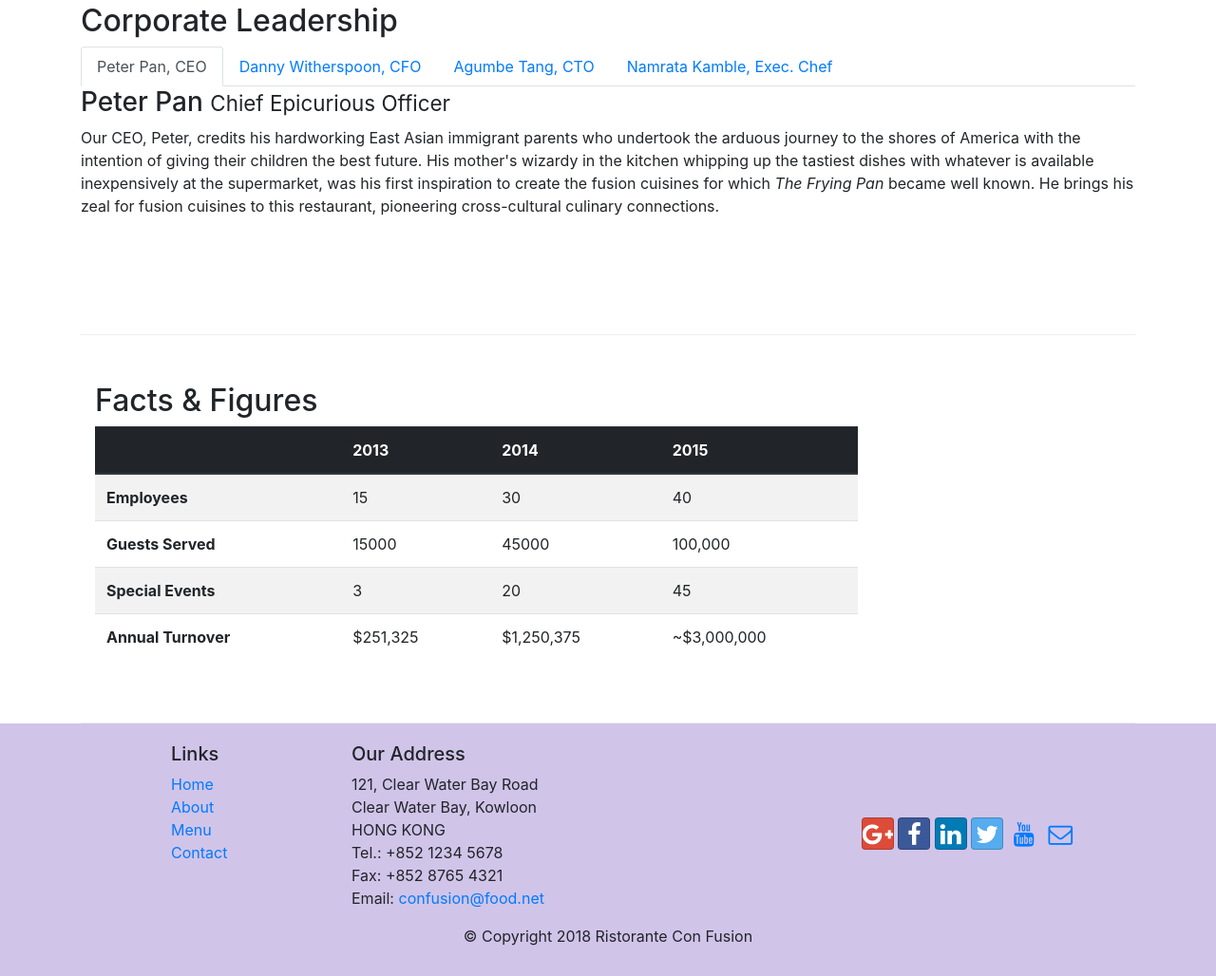
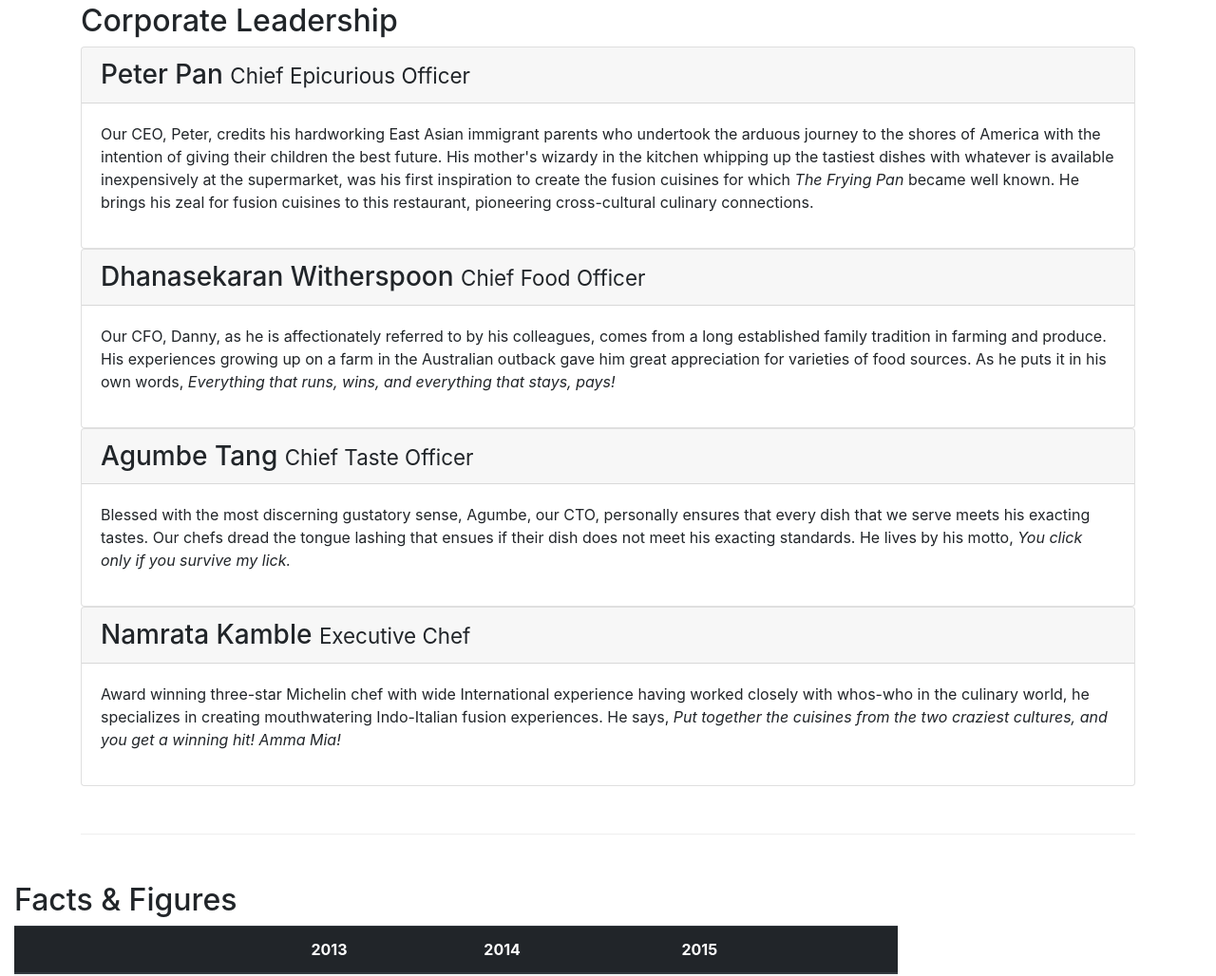
Before and after one commit to NK439/CONFUSION, a website: page aboutus.html in a window 1280 px wide. Shown: the part 1019-2047 px from the top of the page at 95% size. Drawn offline with nearby package versions, Linux system fonts and the light colour scheme.

Commit message:
Accordion

```diff
--- a/aboutus.html
+++ b/aboutus.html
@@ -100,44 +100,75 @@
         <div class = "row row-content">
             <div>
                 <h2>Corporate Leadership</h2>
-                <ul class="nav nav-tabs">
-                    <li class="nav-item">
-                      <a class="nav-link active" href="#peter"
-                        role="tab" data-toggle="tab">Peter Pan, CEO</a>
-                    </li>
-                    <li class="nav-item">
-                      <a class="nav-link" href="#danny" role="tab"
-                        data-toggle="tab">Danny Witherspoon, CFO</a>
-                    </li>
-                    <li class="nav-item">
-                      <a class="nav-link" href="#agumbe"role="tab"
-                        data-toggle="tab">Agumbe Tang, CTO</a>
-                    </li>
-                    <li class="nav-item">
-                      <a class="nav-link" href="#namrata" role="tab"
-                        data-toggle="tab">Namrata Kamble, Exec. Chef</a>
-                    </li>
-                </ul>
-                <div class="tab-content">
-                    <div role="tabpanel" class="tab-pane fade show active" id="peter">
-                        <h3>Peter Pan <small>Chief Epicurious Officer</small></h3>
-                        <p class = " d-none d-sm-block">Our CEO, Peter, credits his hardworking East Asian immigrant parents who undertook the arduous journey to the shores of America with the intention of giving their children the best future. His mother's wizardy in the kitchen whipping up the tastiest dishes with whatever is available inexpensively at the supermarket, was his first inspiration to create the fusion cuisines for which <em>The Frying Pan</em> became well known. He brings his zeal for fusion cuisines to this restaurant, pioneering cross-cultural culinary connections.</p>
+
+                <div id="accordion">
+                    <div class="card">
+                        <div class="card-header" role="tab" id="peterhead">
+                        <h3 class="mb-0">
+                            <a data-toggle="collapse" data-target="#peter">
+                            Peter Pan <small>Chief Epicurious Officer</small>
+                            </a>
+                        </h3>
+                        </div>
+                        <div class="collapse show" id="peter" data-parent="#accordion">
+                            <div class="card-body">
+                                <p class ="d-none d-sm-block">Our CEO, Peter, credits his hardworking East Asian immigrant parents who undertook the arduous journey to the shores of America with the intention of giving their children the best future. His mother's wizardy in the kitchen whipping up the tastiest dishes with whatever is available inexpensively at the supermarket, was his first inspiration to create the fusion cuisines for which <em>The Frying Pan</em> became well known. He brings his zeal for fusion cuisines to this restaurant, pioneering cross-cultural culinary connections.</p>
+                            </div>
+                        </div>
                     </div>
-                    <div role="tabpanel" class="tab-pane fade" id="danny">
-                    <h3>Dhanasekaran Witherspoon <small>Chief Food Officer</small></h3>
-                    <p class = " d-none d-sm-block">Our CFO, Danny, as he is affectionately referred to by his colleagues, comes from a long established family tradition in farming and produce. His experiences growing up on a farm in the Australian outback gave him great appreciation for varieties of food sources. As he puts it in his own words, <em>Everything that runs, wins, and everything that stays, pays!</em></p>
+
+
+                    <div class="card">
+                        <div class="card-header" role="tab" id="dannyhead">
+                        <h3 class="mb-0">
+                            <a data-toggle="collapse" data-target="#danny">
+                                Dhanasekaran Witherspoon <small> Chief Food Officer</small>
+                            </a>
+                        </h3>
+                        </div>
+                        <div class="collapse show" id="danny" data-parent="#accordion">
+                            <div class="card-body">
+                                <p class = " d-none d-sm-block">Our CFO, Danny, as he is affectionately referred to by his colleagues, comes from a long established family tradition in farming and produce. His experiences growing up on a farm in the Australian outback gave him great appreciation for varieties of food sources. As he puts it in his own words, <em>Everything that runs, wins, and everything that stays, pays!</em></p>
+                            </div>
+                        </div>
                     </div>
-                    <div role="tabpanel" class="tab-pane fade" id="agumbe">
-                        <h3>Agumbe Tang <small>Chief Taste Officer</small></h3>
-                        <p class = " d-none d-sm-block">Blessed with the most discerning gustatory sense, Agumbe, our CTO, personally ensures that every dish that we serve meets his exacting tastes. Our chefs dread the tongue lashing that ensues if their dish does not meet his exacting standards. He lives by his motto, <em>You click only if you survive my lick.</em></p>
+
+
+                    <div class="card">
+                        <div class="card-header" role="tab" id="agumbehead">
+                        <h3 class="mb-0">
+                            <a data-toggle="collapse" data-target="#agumbe">
+                                Agumbe Tang <small> Chief Taste Officer</small>
+                            </a>
+                        </h3>
+                        </div>
+                        <div class="collapse show" id="agumbe" data-parent="#accordion">
+                            <div class="card-body">
+                                <p class = " d-none d-sm-block">Blessed with the most discerning gustatory sense, Agumbe, our CTO, personally ensures that every dish that we serve meets his exacting tastes. Our chefs dread the tongue lashing that ensues if their dish does not meet his exacting standards. He lives by his motto, <em>You click only if you survive my lick.</em></p>
+                            </div>
+                        </div>
                     </div>
-                    <div role="tabpanel" class="tab-pane fade" id="namrata">
-                        <h3>Namrata Kamble <small>Executive Chef</small></h3>
-                        <p class = " d-none d-sm-block">Award winning three-star Michelin chef with wide International experience having worked closely with whos-who in the culinary world, he specializes in creating mouthwatering Indo-Italian fusion experiences. He says, <em>Put together the cuisines from the two craziest cultures, and you get a winning hit! Amma Mia!</em></p>
+
+
+                    <div class="card">
+                        <div class="card-header" role="tab" id="namratahead">
+                        <h3 class="mb-0">
+                            <a data-toggle="collapse" data-target="#namrata">
+                                Namrata Kamble <small> Executive Chef</small>
+                            </a>
+                        </h3>
+                        </div>
+                        <div class="collapse show" id="namrata" data-parent="#namrata">
+                            <div class="card-body">
+                                <p class = " d-none d-sm-block">Award winning three-star Michelin chef with wide International experience having worked closely with whos-who in the culinary world, he specializes in creating mouthwatering Indo-Italian fusion experiences. He says, <em>Put together the cuisines from the two craziest cultures, and you get a winning hit! Amma Mia!</em></p>
+                            </div>
+                        </div>
+                    </div>
                     </div>
                 </div>
             </div>
        </div>
+
        <div class="row row-content">
         <div class="col-12 col-sm-9">
             <h2>Facts &amp; Figures</h2>
```
